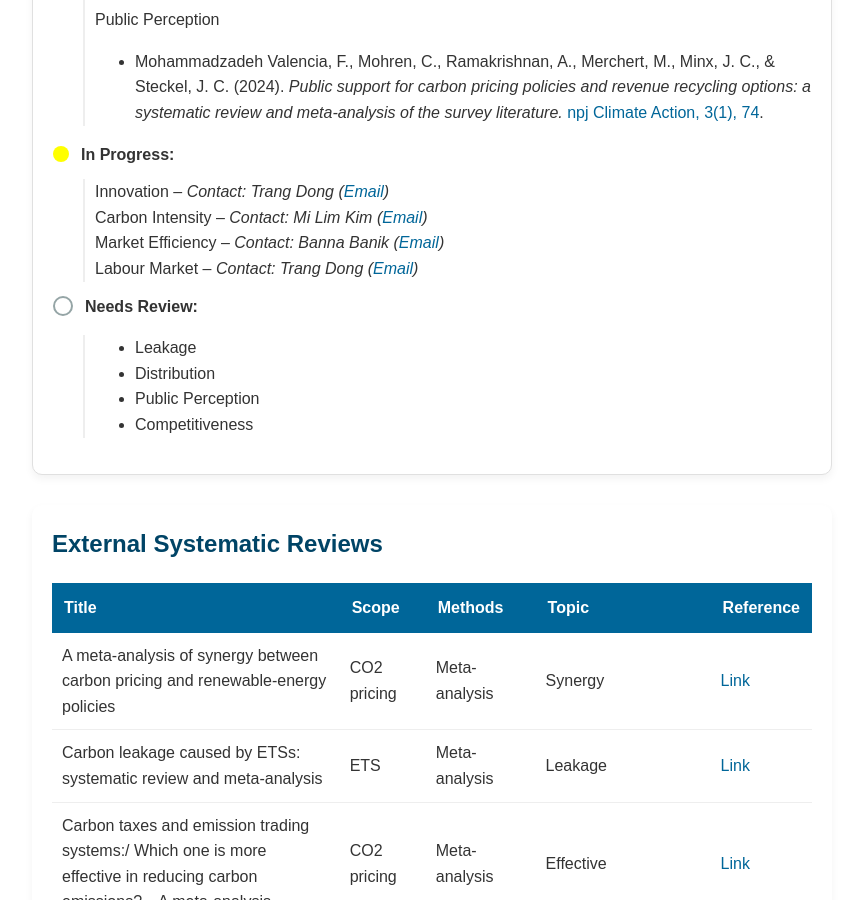
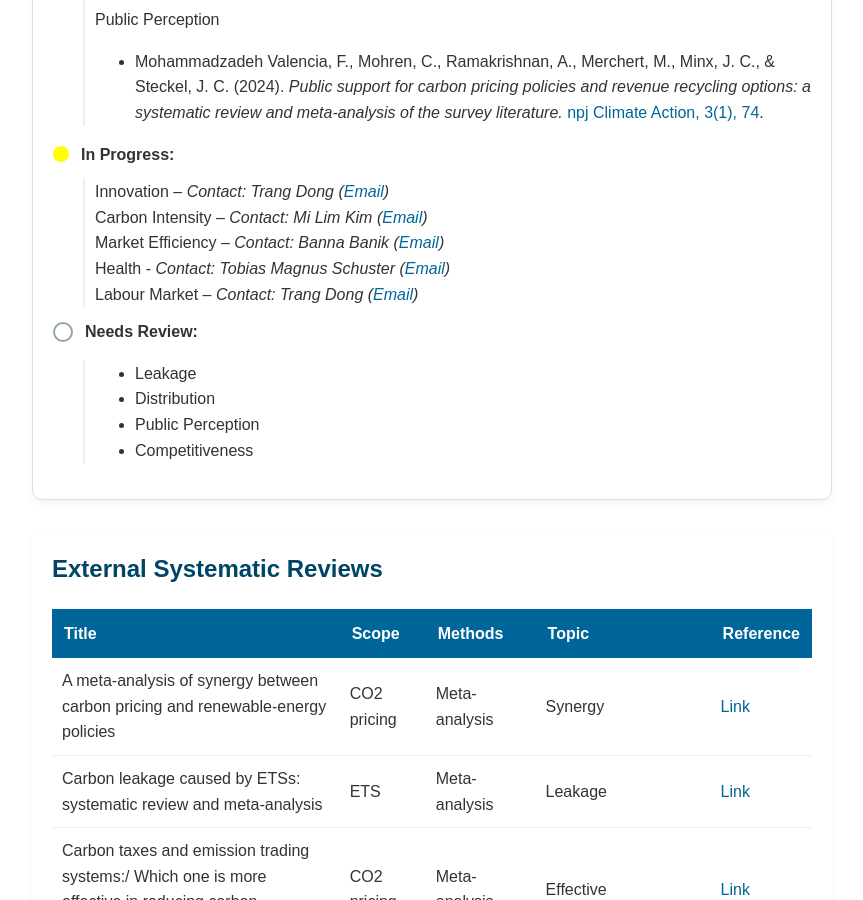
Before and after one commit to trangdtk-vnu/ecosystem-reviews, a Jekyll site: the page built from index.md, in a window 1280 px wide and 900 px high, scrolled down 1821 px. Shown: the whole window, without its empty margins (208-1071 px from the left). Built offline with Jekyll 4.4.1, drawn with Linux system fonts in a browser that asks for light colours.

Commit message:
Add contact information for Health category

```diff
--- a/index.md
+++ b/index.md
@@ -81,6 +81,7 @@ title: Home
       <div>Innovation – <em>Contact: Trang Dong (<a href="#" onclick="window.location.href='mailto:' + 'trang.dong' + '@' + 'uhasselt.be'; return false;">Email</a>)</em></div>
       <div>Carbon Intensity – <em>Contact: Mi Lim Kim (<a href="#" onclick="window.location.href='mailto:' + 'MiLim.Kim' + '@' + 'anu.edu.au'; return false;">Email</a>)</em></div>
       <div>Market Efficiency – <em>Contact: Banna Banik (<a href="#" onclick="window.location.href='mailto:' + 'Banna.Banik' + '@' + 'anu.edu.au'; return false;">Email</a>)</em></div>
+      <div>Health - <em>Contact: Tobias Magnus Schuster (<a href="#" onclick="window.location.href='mailto:' + 'Tobias.Schuster' + '@' + 'lshtm.ac.uk'; return false;">Email</a>)</em></div>
       <div>Labour Market – <em>Contact: Trang Dong (<a href="#" onclick="window.location.href='mailto:' + 'trang.dong' + '@' + 'uhasselt.be'; return false;">Email</a>)</em></div>
     </div>
 
```
